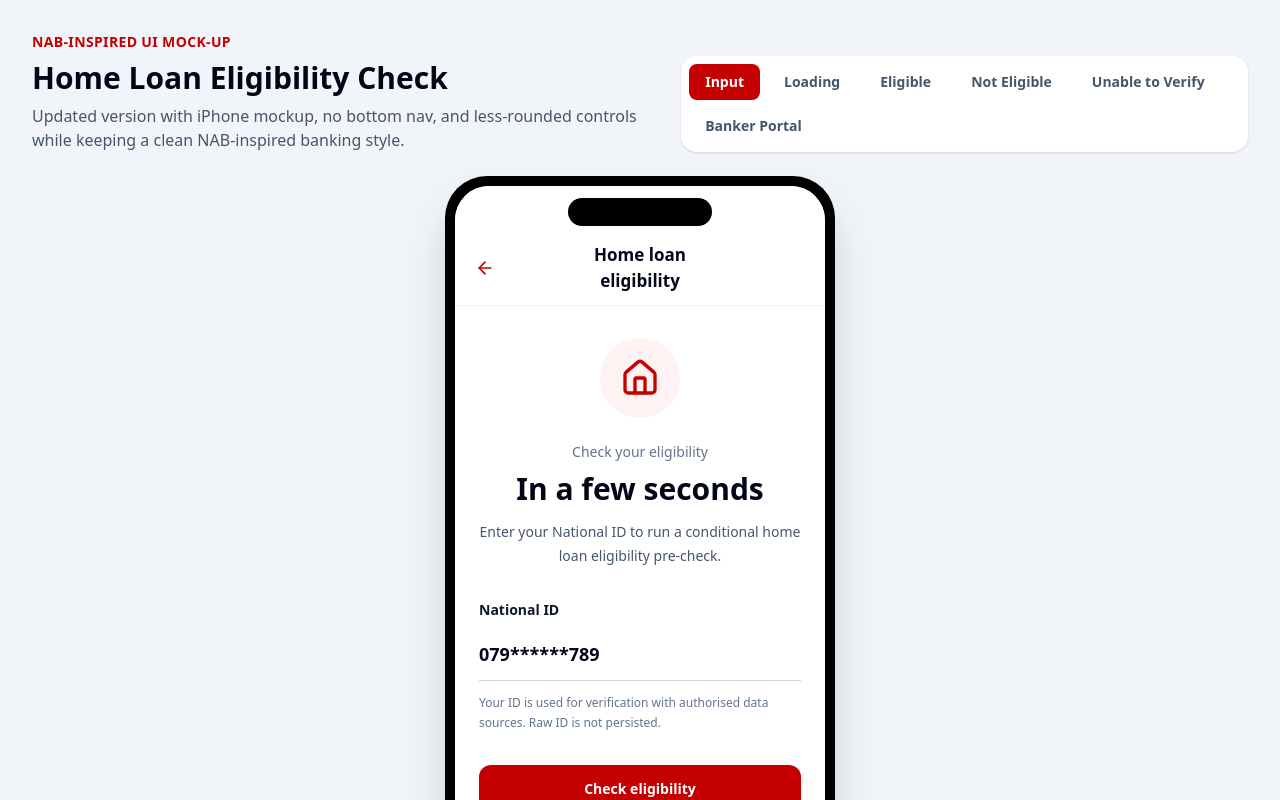
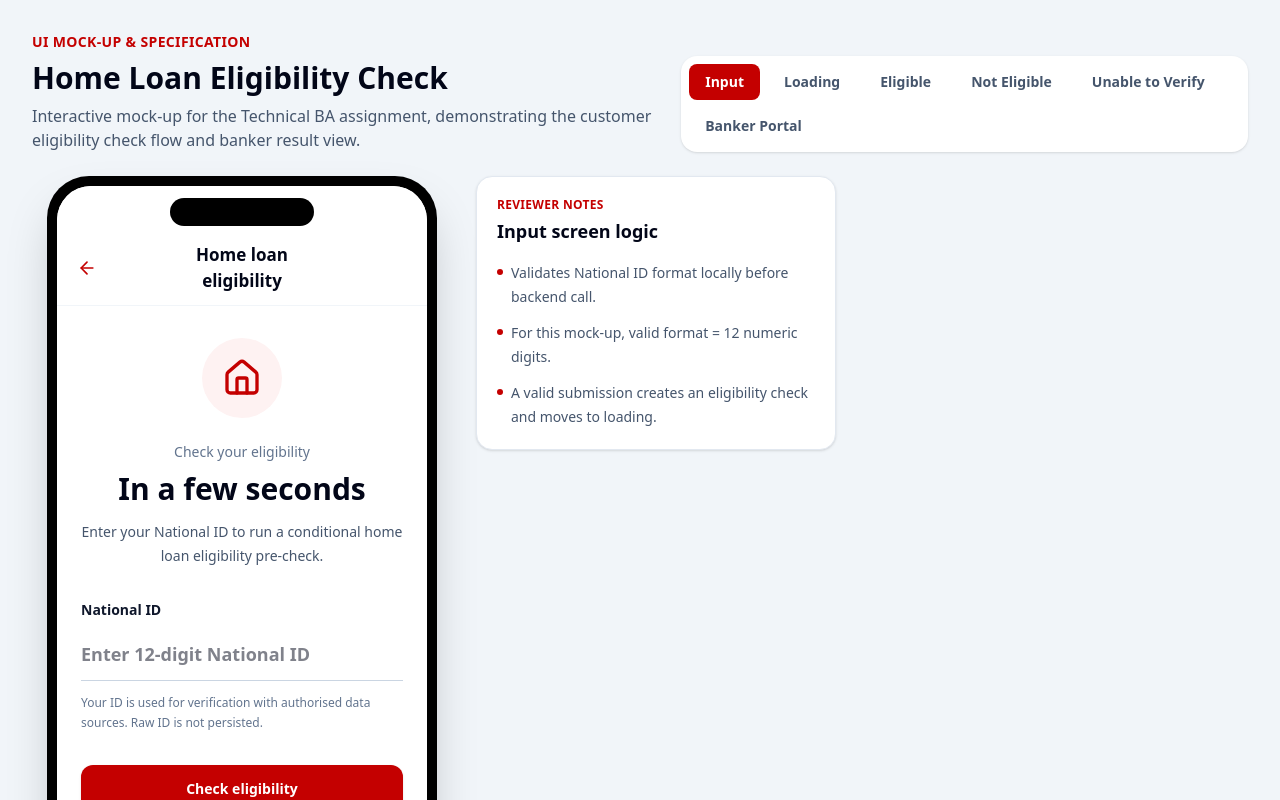
Before and after one commit to hoangphuc1999tg/nab-eligibility-ui, a React (Vite) app: page / in a window 1280 px wide. Shown: the top 800 px of the page. Built offline with nearby package versions, Linux system fonts and the light colour scheme.

Commit message:
Update App.jsx

```diff
--- a/src/App.jsx
+++ b/src/App.jsx
@@ -1,4 +1,4 @@
-import React, { useState } from "react";
+import React, { useEffect, useState } from "react";
 import {
   CheckCircle2,
   XCircle,
@@ -12,6 +12,7 @@
 } from "lucide-react";
 
 const NAB_RED = "#C40000";
+const NATIONAL_ID_REGEX = /^\d{12}$/;
 
 function Pill({ children, tone = "neutral" }) {
   const tones = {
@@ -34,7 +35,6 @@
   return (
     <div className="mx-auto w-full max-w-[390px] rounded-[42px] bg-black p-[10px] shadow-2xl">
       <div className="relative min-h-[760px] overflow-hidden rounded-[34px] bg-white">
-        {/* Dynamic island */}
         <div className="absolute left-1/2 top-3 z-20 h-7 w-36 -translate-x-1/2 rounded-full bg-black" />
         {children}
       </div>
@@ -56,10 +56,14 @@
   );
 }
 
-function PrimaryButton({ children }) {
+function PrimaryButton({ children, onClick, disabled = false }) {
   return (
     <button
-      className="w-full rounded-xl px-5 py-3.5 text-sm font-bold text-white shadow-sm"
+      onClick={onClick}
+      disabled={disabled}
+      className={`w-full rounded-xl px-5 py-3.5 text-sm font-bold text-white shadow-sm transition ${
+        disabled ? "cursor-not-allowed opacity-50" : "hover:brightness-95"
+      }`}
       style={{ backgroundColor: NAB_RED }}
     >
       {children}
@@ -75,7 +79,39 @@
   );
 }
 
-function NationalIdScreen() {
+function ReviewerNotes({ title, items }) {
+  return (
+    <aside className="w-full rounded-2xl border border-slate-200 bg-white p-5 shadow-sm">
+      <p className="text-xs font-bold uppercase tracking-wide" style={{ color: NAB_RED }}>
+        Reviewer notes
+      </p>
+      <h3 className="mt-1 text-lg font-bold text-slate-950">{title}</h3>
+      <ul className="mt-4 space-y-3 text-sm leading-6 text-slate-600">
+        {items.map((item) => (
+          <li key={item} className="flex gap-2">
+            <span className="mt-2 h-1.5 w-1.5 shrink-0 rounded-full" style={{ backgroundColor: NAB_RED }} />
+            <span>{item}</span>
+          </li>
+        ))}
+      </ul>
+    </aside>
+  );
+}
+
+function MockupLayout({ children, noteTitle, notes, wide = false }) {
+  return (
+    <div
+      className={`grid items-start gap-6 ${
+        wide ? "lg:grid-cols-[minmax(0,1fr)_360px]" : "lg:grid-cols-[420px_360px]"
+      }`}
+    >
+      <div>{children}</div>
+      <ReviewerNotes title={noteTitle} items={notes} />
+    </div>
+  );
+}
+
+function NationalIdScreen({ nationalId, setNationalId, error, onCheck }) {
   return (
     <IPhoneMockup>
       <MobileTopBar title="Home loan eligibility" />
@@ -101,19 +137,28 @@
             National ID
           </label>
           <input
-            value="079******789"
-            readOnly
-            className="mt-2 w-full border-b border-slate-300 bg-white px-0 py-3 text-lg font-semibold text-slate-950 outline-none focus:border-red-700"
-            placeholder="Enter your National ID"
+            value={nationalId}
+            onChange={(event) => setNationalId(event.target.value.replace(/\D/g, "").slice(0, 12))}
+            className={`mt-2 w-full border-b bg-white px-0 py-3 text-lg font-semibold text-slate-950 outline-none focus:border-red-700 ${
+              error ? "border-red-600" : "border-slate-300"
+            }`}
+            placeholder="Enter 12-digit National ID"
+            inputMode="numeric"
           />
-          <p className="mt-3 text-xs leading-5 text-slate-500">
-            Your ID is used for verification with authorised data sources. Raw
-            ID is not persisted.
-          </p>
+          {error ? (
+            <p className="mt-3 text-xs font-semibold leading-5 text-red-700">
+              {error}
+            </p>
+          ) : (
+            <p className="mt-3 text-xs leading-5 text-slate-500">
+              Your ID is used for verification with authorised data sources. Raw
+              ID is not persisted.
+            </p>
+          )}
         </div>
 
         <div className="mt-8">
-          <PrimaryButton>Check eligibility</PrimaryButton>
+          <PrimaryButton onClick={onCheck}>Check eligibility</PrimaryButton>
         </div>
 
         <div className="mt-8 divide-y divide-slate-100 border-t border-b border-slate-100">
@@ -389,8 +434,73 @@
   );
 }
 
+const notesByScreen = {
+  input: {
+    title: "Input screen logic",
+    notes: [
+      "Validates National ID format locally before backend call.",
+      "For this mock-up, valid format = 12 numeric digits.",
+      "A valid submission creates an eligibility check and moves to loading.",
+    ],
+  },
+  loading: {
+    title: "Processing logic",
+    notes: [
+      "Represents the 3-second eligibility check SLA.",
+      "NDC is called first; CMS and CIC run in parallel after NDC success.",
+      "Auto-transition only happens when loading is reached from the input flow.",
+    ],
+  },
+  eligible: {
+    title: "Eligible result logic",
+    notes: [
+      "Shown when all mandatory rules pass.",
+      "Customer sees a simplified outcome, not internal rule details.",
+      "Final transaction status = ELIGIBLE.",
+    ],
+  },
+  notEligible: {
+    title: "Not Eligible result logic",
+    notes: [
+      "Shown when one or more completed mandatory rules fail.",
+      "Detailed reason codes are kept for banker/compliance view.",
+      "Not Eligible is a completed outcome, not an exception.",
+    ],
+  },
+  unable: {
+    title: "Unable to Verify logic",
+    notes: [
+      "Shown when a mandatory check cannot be completed.",
+      "Examples: NDC cannot confirm citizen, CMS/CIC timeout, missing data.",
+      "Final transaction status = UNABLE_TO_VERIFY.",
+    ],
+  },
+  banker: {
+    title: "Banker view logic",
+    notes: [
+      "Shows full rule-level assessment and reason codes.",
+      "Shows external system status and latency for traceability.",
+      "Raw National ID is not displayed.",
+    ],
+  },
+};
+
 export default function NABHomeLendingMockup() {
   const [screen, setScreen] = useState("input");
+  const [nationalId, setNationalId] = useState("");
+  const [inputError, setInputError] = useState("");
+  const [autoLoading, setAutoLoading] = useState(false);
+
+  useEffect(() => {
+    if (screen !== "loading" || !autoLoading) return undefined;
+
+    const timer = window.setTimeout(() => {
+      setScreen("eligible");
+      setAutoLoading(false);
+    }, 3000);
+
+    return () => window.clearTimeout(timer);
+  }, [screen, autoLoading]);
 
   const screens = [
     ["input", "Input"],
@@ -401,6 +511,25 @@
     ["banker", "Banker Portal"],
   ];
 
+  const handleTabClick = (key) => {
+    setAutoLoading(false);
+    setInputError("");
+    setScreen(key);
+  };
+
+  const handleCheckEligibility = () => {
+    if (!NATIONAL_ID_REGEX.test(nationalId)) {
+      setInputError("Please enter a valid 12-digit National ID.");
+      return;
+    }
+
+    setInputError("");
+    setAutoLoading(true);
+    setScreen("loading");
+  };
+
+  const currentNotes = notesByScreen[screen];
+
   return (
     <div className="min-h-screen bg-slate-100 p-4 md:p-8">
       <div className="mx-auto max-w-7xl">
@@ -410,14 +539,14 @@
               className="text-sm font-bold uppercase tracking-wide"
               style={{ color: NAB_RED }}
             >
-              NAB-inspired UI mock-up
+              UI Mock-up & Specification
             </p>
             <h1 className="mt-2 text-3xl font-bold text-slate-950">
               Home Loan Eligibility Check
             </h1>
             <p className="mt-2 max-w-3xl text-slate-600">
-              Updated version with iPhone mockup, no bottom nav, and less-rounded
-              controls while keeping a clean NAB-inspired banking style.
+              Interactive mock-up for the Technical BA assignment, demonstrating
+              the customer eligibility check flow and banker result view.
             </p>
           </div>
 
@@ -425,9 +554,11 @@
             {screens.map(([key, label]) => (
               <button
                 key={key}
-                onClick={() => setScreen(key)}
+                onClick={() => handleTabClick(key)}
                 className={`rounded-lg px-4 py-2 text-sm font-bold transition ${
-                  screen === key ? "text-white" : "text-slate-600 hover:bg-slate-50"
+                  screen === key
+                    ? "text-white"
+                    : "text-slate-600 hover:bg-slate-50"
                 }`}
                 style={screen === key ? { backgroundColor: NAB_RED } : {}}
               >
@@ -437,12 +568,50 @@
           </div>
         </div>
 
-        {screen === "input" && <NationalIdScreen />}
-        {screen === "loading" && <LoadingScreen />}
-        {screen === "eligible" && <ResultScreen status="eligible" />}
-        {screen === "notEligible" && <ResultScreen status="notEligible" />}
-        {screen === "unable" && <ResultScreen status="unable" />}
-        {screen === "banker" && <BankerPortal />}
+        {screen === "input" && (
+          <MockupLayout noteTitle={currentNotes.title} notes={currentNotes.notes}>
+            <NationalIdScreen
+              nationalId={nationalId}
+              setNationalId={setNationalId}
+              error={inputError}
+              onCheck={handleCheckEligibility}
+            />
+          </MockupLayout>
+        )}
+
+        {screen === "loading" && (
+          <MockupLayout noteTitle={currentNotes.title} notes={currentNotes.notes}>
+            <LoadingScreen />
+          </MockupLayout>
+        )}
+
+        {screen === "eligible" && (
+          <MockupLayout noteTitle={currentNotes.title} notes={currentNotes.notes}>
+            <ResultScreen status="eligible" />
+          </MockupLayout>
+        )}
+
+        {screen === "notEligible" && (
+          <MockupLayout noteTitle={currentNotes.title} notes={currentNotes.notes}>
+            <ResultScreen status="notEligible" />
+          </MockupLayout>
+        )}
+
+        {screen === "unable" && (
+          <MockupLayout noteTitle={currentNotes.title} notes={currentNotes.notes}>
+            <ResultScreen status="unable" />
+          </MockupLayout>
+        )}
+
+        {screen === "banker" && (
+          <MockupLayout
+            noteTitle={currentNotes.title}
+            notes={currentNotes.notes}
+            wide
+          >
+            <BankerPortal />
+          </MockupLayout>
+        )}
       </div>
     </div>
   );
```
